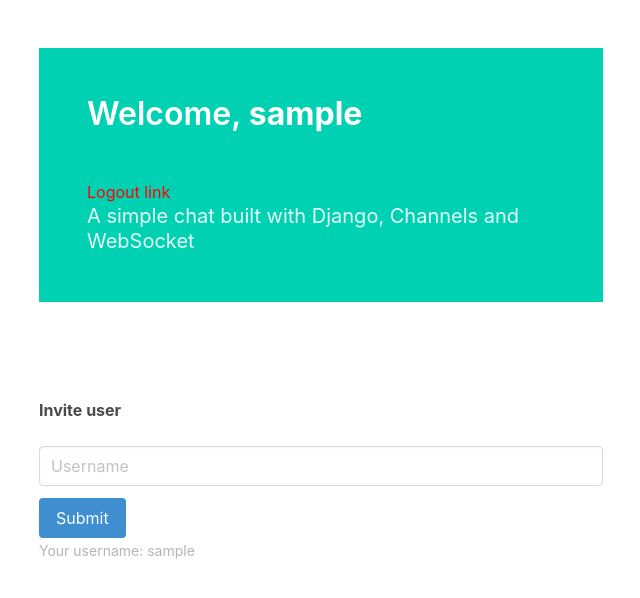
After one commit to dvynohradovv/Chat_Django-WebSocket, a Django app: page /chat/room/1/edit/ in a window 1280 px wide. The commit adds this page. Shown: the top 598 px of the page, without its empty margins (319-959 px from the left). Run offline with Django 4.2, Linux system fonts and the light colour scheme; the visitor is signed in with stand-in values (Sample User, id 1).

Commit message:
chatroom edit

```diff
--- a/chat_project/chat/consumers.py
+++ b/chat_project/chat/consumers.py
@@ -70,5 +70,6 @@
         # Send message to WebSocket
         self.send(text_data=json.dumps({
             'message': message,
-            'username': username
+            'username': username,
+            "color": self.session_user_color
         }))
--- a/chat_project/chat/models.py
+++ b/chat_project/chat/models.py
@@ -7,6 +7,9 @@
     name = models.CharField(max_length=100, unique=True)
     creator = models.ForeignKey("chat.User", null=True, on_delete=models.SET_NULL, related_name="created_chatrooms")
 
+    def __str__(self):
+        return f"{self.pk}_{self.name}"
+
 
 class User(AbstractUser):
     # current_chatrooms = models.ManyToManyField(Chatroom, related_name="users_online")
--- a/chat_project/chat/templates/base.html
+++ b/chat_project/chat/templates/base.html
@@ -14,7 +14,7 @@
             <div class="column is-6 is-offset-3 mb-6">
                 <section class="hero is-primary">
                     <div class="hero-body">
-                        <p class="title">Login as: {{ user }}</p><br>
+                        <p class="title">Welcome, <b>{{ user }}</b></p><br>
                         <a href="/chat/logout/" style="color:red">Logout link</a>
                         <p class="subtitle">{% block subtitle %}A simple chat built with Django, Channels and
                             WebSocket{% endblock %}</p>
--- /dev/null
+++ b/chat_project/chat/templates/chat/room-edit.html
@@ -0,0 +1,23 @@
+{% extends 'base.html' %}
+
+{% block title %}Room{% endblock %}
+
+{% block content %}
+<form method="post"><br>
+    {% csrf_token %}
+    <div class="field">
+        <div class="control">
+            <p><b>Invite user</b></p><br>
+            {% if result %}
+                <p><b>Operation result is: {{result}}</b></p><br>
+            {% endif %}
+            <input class="input" type="text" name="username" placeholder="Username" id="username-input">
+        </div>
+    </div>
+    <div class="field">
+        <div class="control">
+            <button class="button is-info" type="submit" id="submit">Submit</button>
+        </div>
+    </div>
+</form>
+{% endblock %}
--- a/chat_project/chat/urls.py
+++ b/chat_project/chat/urls.py
@@ -16,7 +16,7 @@
 from django.contrib import admin
 from django.urls import path, include
 
-from .views import IndexView, ChatRoomView, LoginView, logout_view
+from .views import IndexView, ChatRoomView, LoginView, logout_view, EditChatRoomView
 
 urlpatterns = [
     path('login/', LoginView.as_view(), name="login"),
@@ -24,6 +24,6 @@
 
     path('room/', IndexView.as_view(), name="index"),
     # path('create-room/', ChatRoomView.as_view(), name="create-room"),
-    path('room/<str:room_name>/edit', ChatRoomView.as_view(), name="edit-room"),
+    path('room/<str:room_name>/edit/', EditChatRoomView.as_view(), name="edit-room"),
     path('room/<str:room_name>/', ChatRoomView.as_view(), name="room"),
 ]
--- a/chat_project/chat/views.py
+++ b/chat_project/chat/views.py
@@ -1,8 +1,8 @@
 from django.contrib.auth import login, logout
-from django.http import HttpResponse, HttpResponseBadRequest
+from django.http import HttpResponseBadRequest
 from django.shortcuts import render, redirect
 from django.urls import reverse
-from django.views.generic import FormView, View, CreateView
+from django.views.generic import View
 from django.contrib.auth.mixins import LoginRequiredMixin
 
 from .forms import LoginForm, ChatRoomForm
@@ -102,5 +102,32 @@
         return render(request, 'chat/room.html', context)
 
 
-class ChatRoomCreateView(CreateView):
-    model = Chatroom
+class EditChatRoomView(LoginRequiredMixin, View):
+    def get(self, request, *args, **kwargs):
+        user = request.user
+
+        context = {
+            'username': user.username
+        }
+        return render(request, 'chat/room-edit.html', context)
+
+    def post(self, request, *args, **kwargs):
+        user = request.user
+        room_name = kwargs["room_name"]
+
+        sendto_username = request.POST["username"]
+
+        user = User.objects.filter(username=sendto_username)
+        if user.exists():
+            user = user.get(username=sendto_username)
+            chatroom = Chatroom.objects.get(name=room_name)
+            user.chatroom_invitations.add(chatroom)
+            user.save()
+            result = "Successfuly!"
+        else:
+            result = "User doesnt exist!"
+        context = {
+            'username': user.username,
+            "result": result
+        }
+        return render(request, 'chat/room-edit.html', context)
```
Also changed, not shown: chat_project/chat/templates/chat/index.html (+0 -9 lines).
